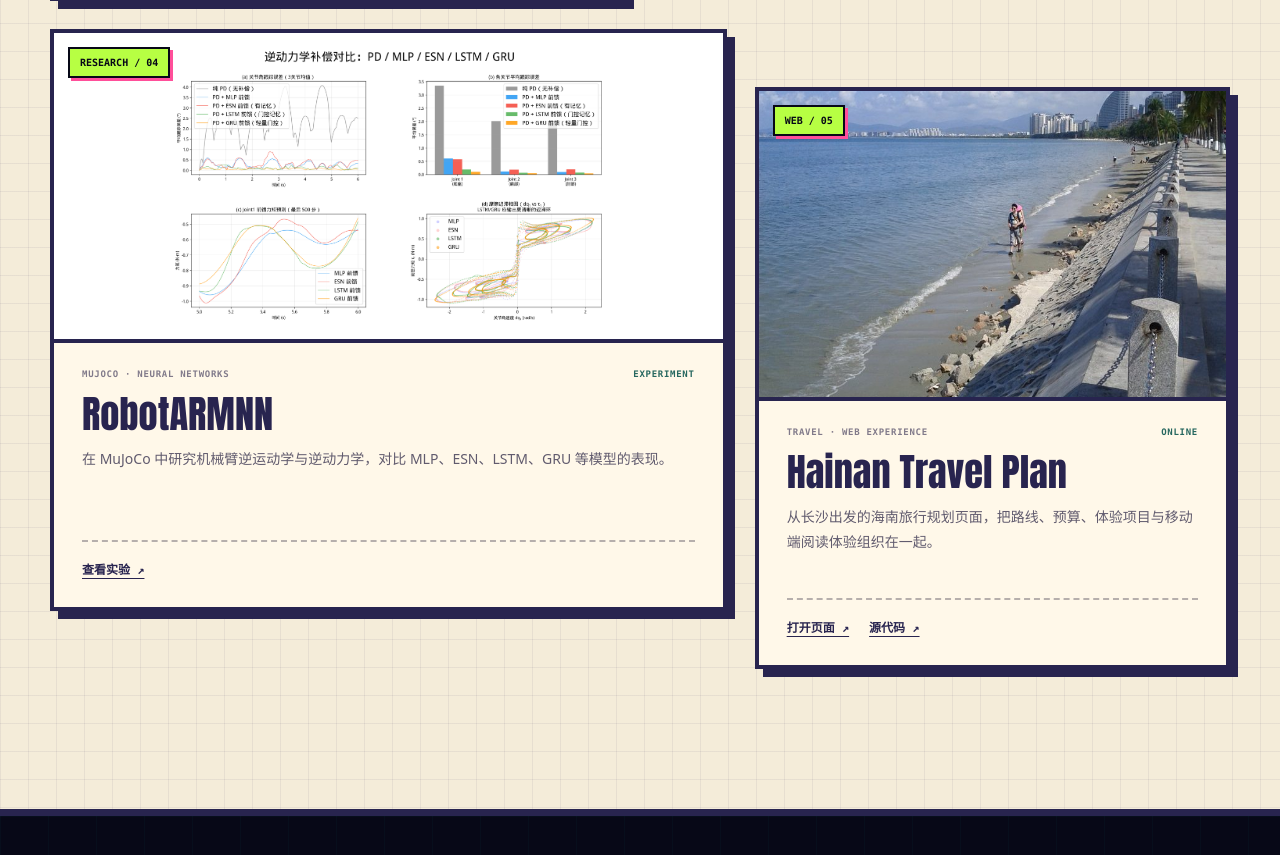
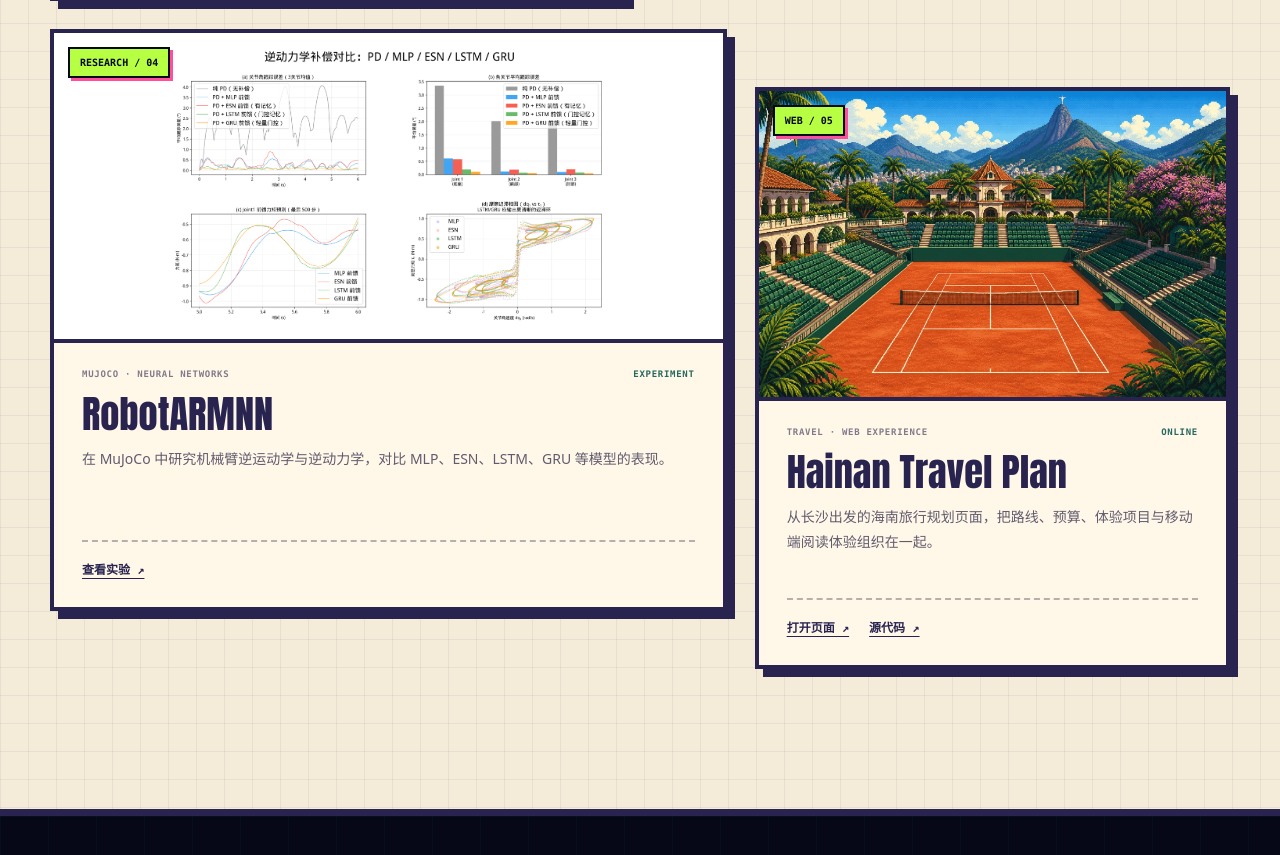
Before and after one commit to Lijinzh/Lijinzh.github.io, a website: page index.html in a window 1280 px wide. Shown: the part 2760-3615 px from the top of the page. Drawn offline with Linux system fonts and the light colour scheme.

Commit message:
fix: replace travel card with pixel artwork

```diff
--- a/index.html
+++ b/index.html
@@ -192,7 +192,7 @@
 
             <article class="project-card" data-category="experience" data-reveal>
               <a class="project-card__image project-card__image--travel" href="https://lijinzh.github.io/hainan-travel-plan/" target="_blank" rel="noreferrer">
-                <img src="assets/projects/hainan.jpg" alt="海南海岸与椰林" loading="lazy" />
+                <img src="assets/projects/hainan-pixel.webp" alt="热带棕榈山景中的像素风球场" loading="lazy" />
                 <span class="image-badge">WEB / 05</span>
               </a>
               <div class="project-card__body">
```
Also changed, not shown: assets/projects/hainan-pixel.webp (added), assets/projects/hainan.jpg (deleted).
